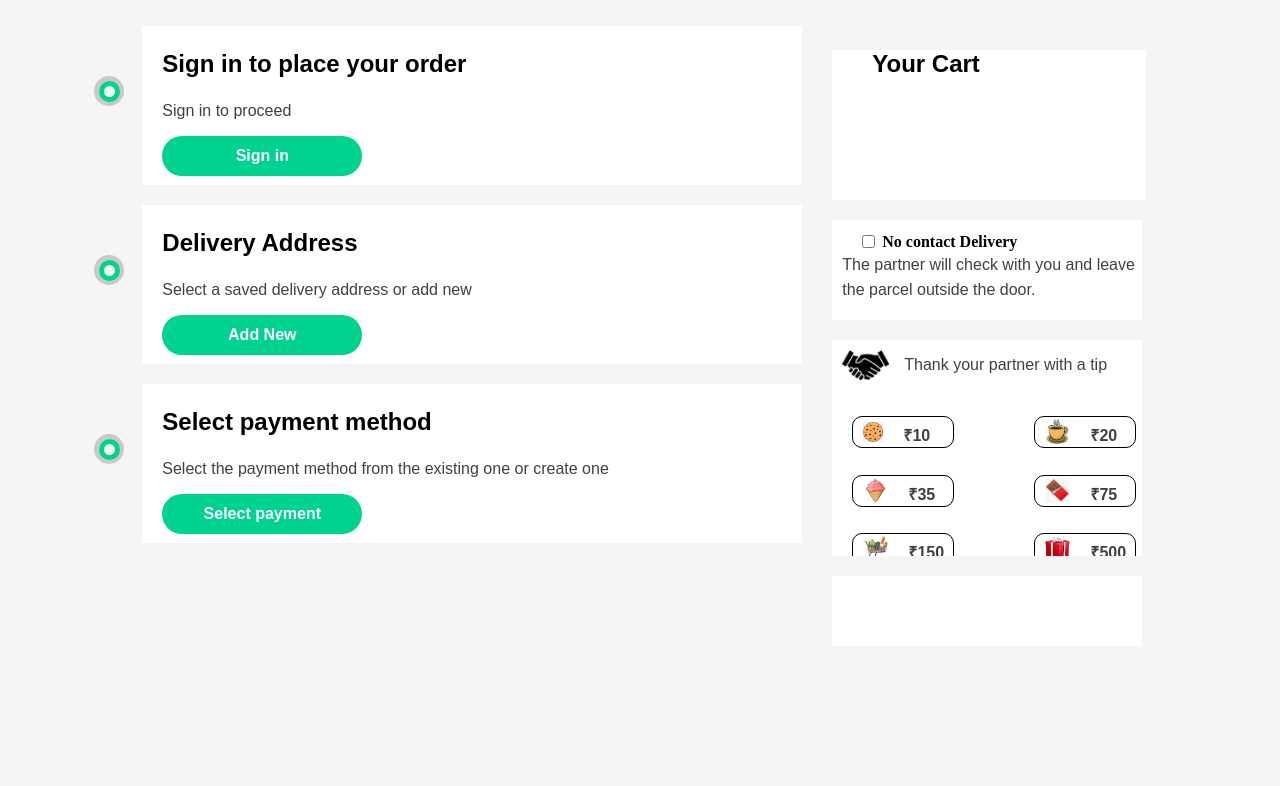
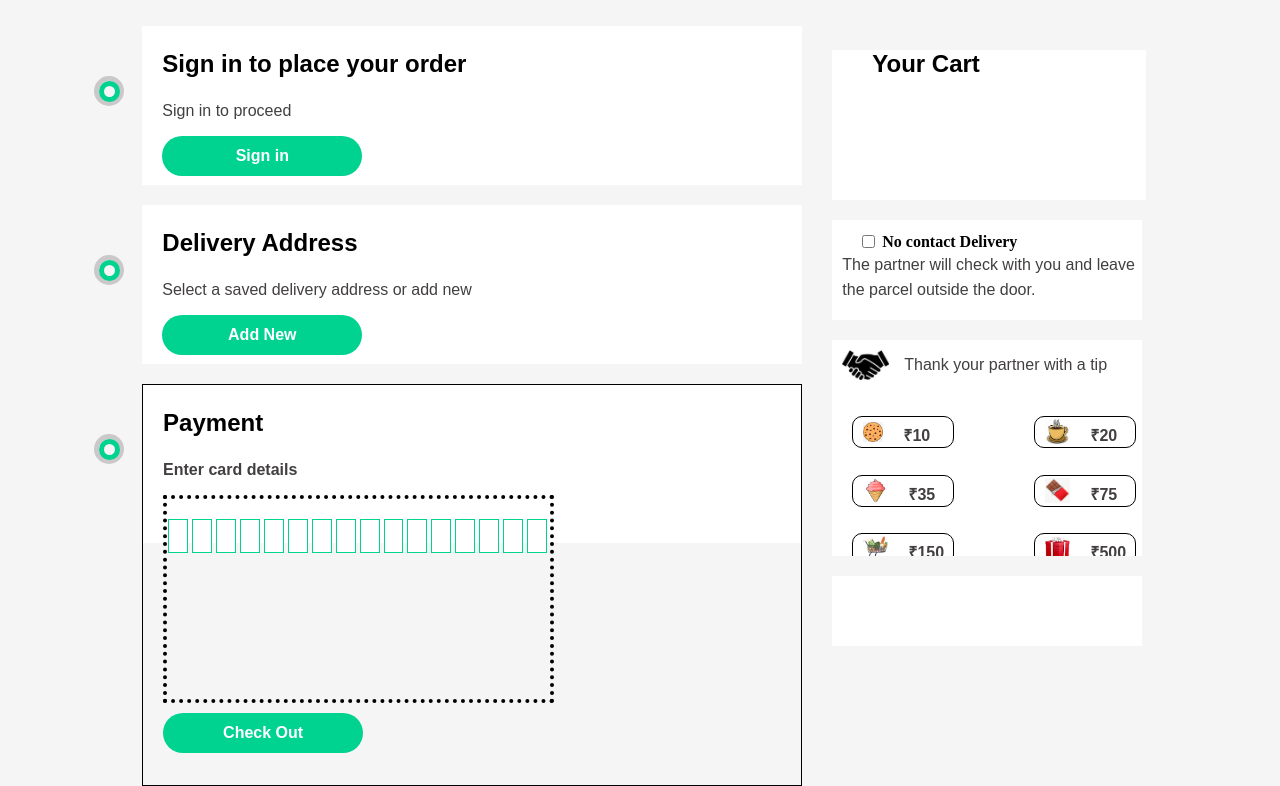
Before and after one commit to bheema-284/dunzoclone, a plain HTML site: page cart/cart.html in a window 1280 px wide. Shown: the part 77-863 px from the top of the page. Before the commit the page ends 800 px from the top, so only its background shows below. Drawn offline with Linux system fonts and the light colour scheme.

Commit message:
modified

```diff
--- a/cart/cart.css
+++ b/cart/cart.css
@@ -134,8 +134,26 @@ p{
 #payment
 {
     padding-left: 20px;
-    height: 100%;
+    height: 400px;
     width: 90%;
+    border: solid black 1px;
+}
+#card
+{
+    display: flex;
+    margin-bottom: 10px;
+    height: 200px;
+    width: 60%;
+    border:  black dotted 4px;
+
+}
+#card>input{
+    margin-top: 20px;
+    margin-left: 1px;
+    margin-right: 3px;
+    height: 30px;
+    width: 100%;
+    border: solid  #00d290 1px;
 }
 #payment >button
 {
--- a/cart/cart.html
+++ b/cart/cart.html
@@ -54,9 +54,28 @@
                         </div>
                     </div>
                     <div id="payment">
-                        <h3>Select payment method</h1>
-                        <p>Select the payment method from the existing one or create one</p>
-                        <button>Select payment</button>
+                        <h3>Payment</h3>
+                        <p><b>Enter card details</b></p>
+                        <div id="card">
+                            <input type="text">
+                            <input type="text">
+                            <input type="text">
+                            <input type="text">
+                            <input type="text">
+                            <input type="text">
+                            <input type="text">
+                            <input type="text">
+                            <input type="text">
+                            <input type="text">
+                            <input type="text">
+                            <input type="text">
+                            <input type="text">
+                            <input type="text">
+                            <input type="text">
+                            <input type="text">
+                        </div>
+
+                        <button onclick="Checkout()">Check Out</button>
                     </div>
                 </div>
             </div>
```
